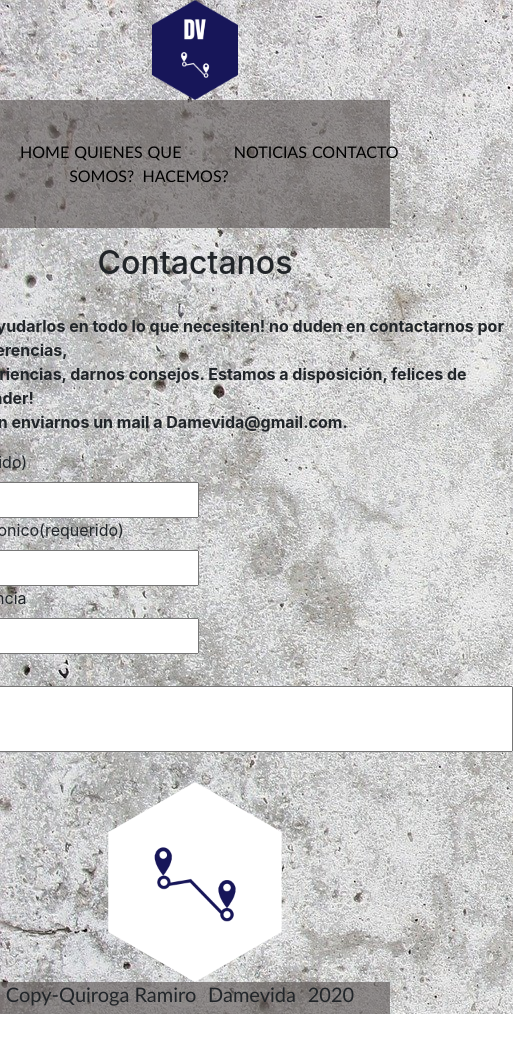
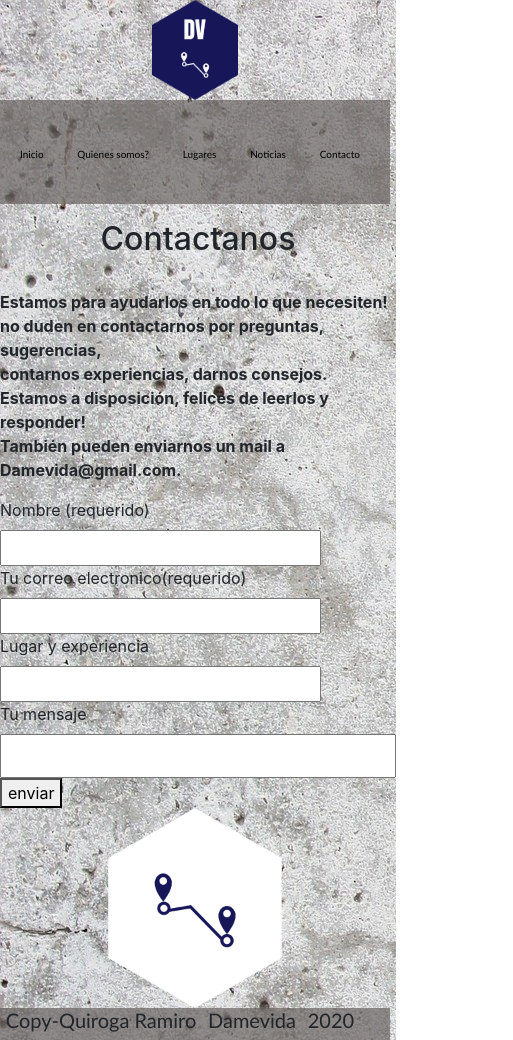
Before and after one commit to gatoquiroga/Damevida-proyecto-final, a website: page pages/contacto.html in a window 390 px wide. Shown: the whole page, 513 px wide, since content can reach past the window. Before the commit the page ends 1014 px from the top, so only its background shows below. Drawn offline with nearby package versions, Linux system fonts and the light colour scheme.

Commit message:
retoques

```diff
--- a/pages/contacto.html
+++ b/pages/contacto.html
@@ -30,11 +30,11 @@
         <nav >
           <ul class="navp footer">
 
-            <li class="lista"><a class="links" href="../index.html">HOME</a></li>
-            <li class="lista"><a class="links" href="quienessomos.html">QUIENES SOMOS?</a></li>
-            <li class="lista"><a class="links" href="quehacemos.html">QUE HACEMOS?</a></li>
-            <li class="lista"><a class="links" href="noticias.html">NOTICIAS</a></li>
-            <li class="lista"><a class="links" href="contacto.html">CONTACTO</a></li>
+            <li class="lista"><a class="links" href="../index.html">Inicio</a></li>
+            <li class="lista"><a class="links" href="quienessomos.html">Quienes somos?</a></li>
+            <li class="lista"><a class="links" href="lugares.html">Lugares</a></li>
+            <li class="lista"><a class="links" href="noticias.html">Noticias</a></li>
+            <li class="lista"><a class="links" href="contacto.html">Contacto</a></li>
 
 
           </ul>
--- a/scss/_contacto.scss
+++ b/scss/_contacto.scss
@@ -66,7 +66,7 @@
 
 @media only screen and (max-width: 768px){
     .fontia {
-        font-size: 40px;
+        font-size: 25px;
     }
     .fonti {
         font-size: 20px;
@@ -74,7 +74,21 @@
 
     .textocontacto {
         display: flex;
-        columns: 2fr;
+        justify-content: space-around;
+        font-size: 8px;
     }
 
+     .navp {
+         display: flex;
+          justify-content: space-between;
      }
+
+     .links {
+         font-size: 10px;
+     }
+
+     .formulario {
+         display: table-cell;
+     }
+
+     }
--- a/scss/_noticias.scss
+++ b/scss/_noticias.scss
@@ -28,6 +28,14 @@
          .titulonoticia {
             font-size: 30px;
         }
-
+        .titulomam {
+            font-size: 13px;
+        }
+        .parrafonoticia {
+            font-size: 10px;
+        }
+        .fondotexto {
+            font-size: 12px;
+        }
 
          }
```
Also changed, not shown: index.html (+4 -4 lines), pages/quienessomos.html (+2 -2 lines), css/style.css.
